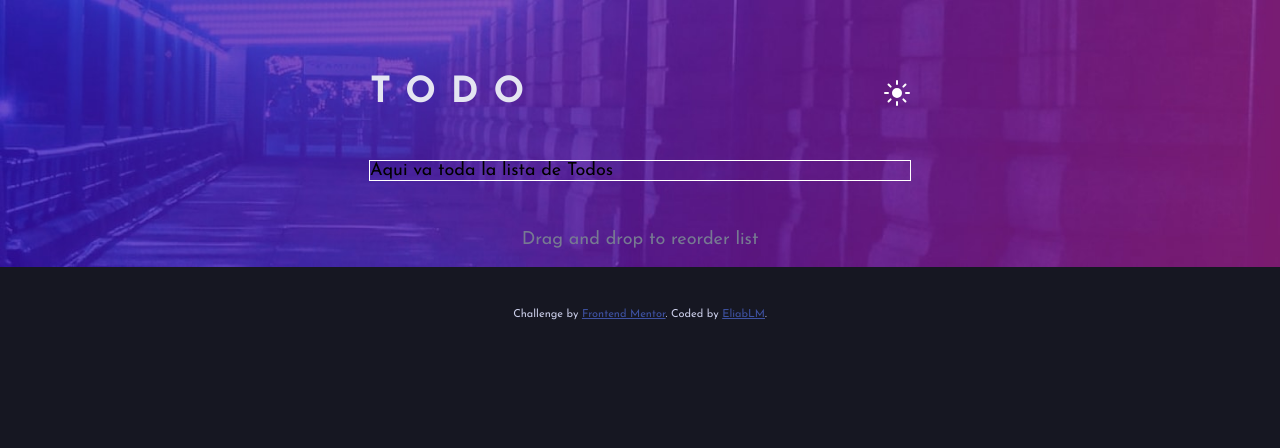
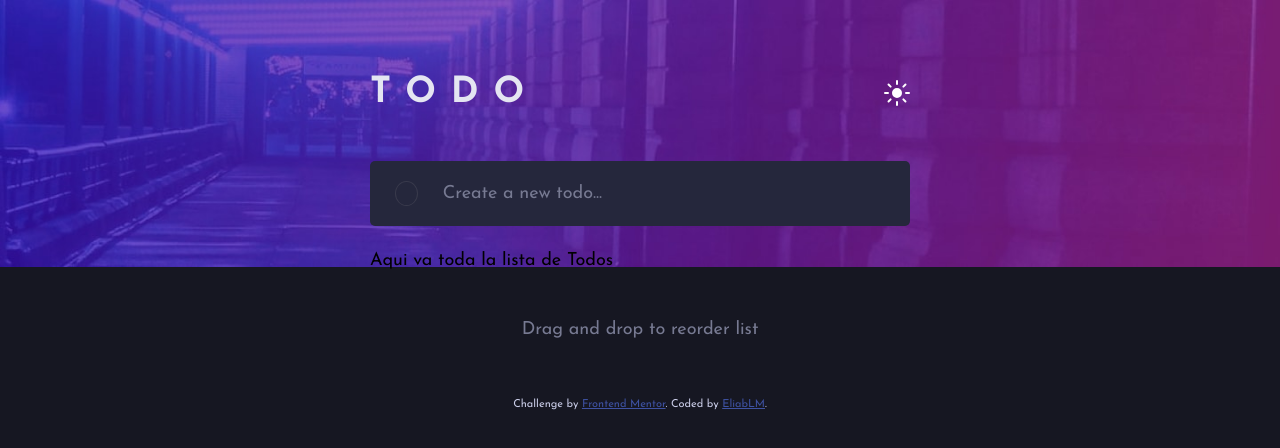
Before and after one commit to EliabLM/todo-app, a React (Create React App) app: page / in a window 1280 px wide. Shown: the top 448 px of the page. Built offline with nearby package versions, Linux system fonts and the light colour scheme.

Commit message:
Agrega estructura y estilos al componente CreateTodo

```diff
--- a/src/App.css
+++ b/src/App.css
@@ -4,6 +4,11 @@
 	--Check-Background: linear-gradient(hsl(192, 100%, 67%), hsl(280, 87%, 65%));
 
 	/* Light Theme */
+	--Very-Light-Gray: hsl(0, 0%, 98%);
+	--Very-Light-Grayish-Blue: hsl(236, 33%, 92%);
+	--Light-Grayish-Blue: hsl(233, 11%, 84%);
+	--Dark-Grayish-Blue: hsl(236, 9%, 61%);
+	--Very-Dark-Grayish-Blue: hsl(235, 19%, 35%);
 
 	/* Dark theme */
 	--Very-Dark-Blue: hsl(235, 21%, 11%);
@@ -48,7 +53,9 @@ body {
 }
 
 .main {
-	outline: 1px solid white;
+	/* outline: 1px solid white; */
+	display: flex;
+	flex-direction: column;
 	min-width: 540px;
 	margin-bottom: 50px;
 }
--- a/src/App.js
+++ b/src/App.js
@@ -1,6 +1,7 @@
 import React, { Fragment } from 'react';
 import { Header } from './components/header/Header';
 import { Footer } from './components/Footer/Footer';
+import { CreateTodo } from './components/CreateTodo/CreateTodo';
 import bgDesktopDark from './images/bg-desktop-dark.jpg';
 import './App.css';
 
@@ -9,7 +10,10 @@ function App() {
 		<Fragment>
 			<img className="img-background" src={bgDesktopDark} alt="Background" />
 			<Header />
-			<main className="main">Aqui va toda la lista de Todos</main>
+			<main className="main">
+				<CreateTodo />
+				Aqui va toda la lista de Todos
+			</main>
 			<p className="drag-and-drop">Drag and drop to reorder list</p>
 			<Footer />
 		</Fragment>
--- a/src/components/CreateTodo/CreateTodo.css
+++ b/src/components/CreateTodo/CreateTodo.css
@@ -0,0 +1,31 @@
+@import url('../../App.css');
+
+.createTodo {
+	display: flex;
+	padding: 20px 25px;
+	margin-bottom: 25px;
+	border-radius: 5px;
+	background: var(--Very-Dark-Desaturated-Blue);
+}
+
+.circulo {
+	width: 25px;
+	height: 25px;
+	margin-right: 25px;
+	border: 1px solid var(--Very-Dark-Grayish-Blue);
+	border-radius: 50%;
+}
+
+.input {
+	width: 100%;
+	border: none;
+	outline: none;
+	background: transparent;
+	font-family: 'Josefin Sans', sans-serif;
+	font-size: 18px;
+	color: var(--Light-Grayish-Blue);
+}
+
+.input::placeholder {
+	color: var(--Dark-Grayish-Blue);
+}
--- a/src/components/CreateTodo/CreateTodo.js
+++ b/src/components/CreateTodo/CreateTodo.js
@@ -0,0 +1,23 @@
+import React from 'react';
+import './CreateTodo.css';
+
+function CreateTodo() {
+	const agregarTodo = (event) => {
+		if (event.charCode === 13) {
+			console.log(`Agregar el todo: ${event.target.value}`);
+		}
+	};
+
+	return (
+		<div className="createTodo">
+			<div className="circulo"></div>
+			<input
+				className="input"
+				placeholder="Create a new todo..."
+				onKeyPress={agregarTodo}
+			></input>
+		</div>
+	);
+}
+
+export { CreateTodo };
```
